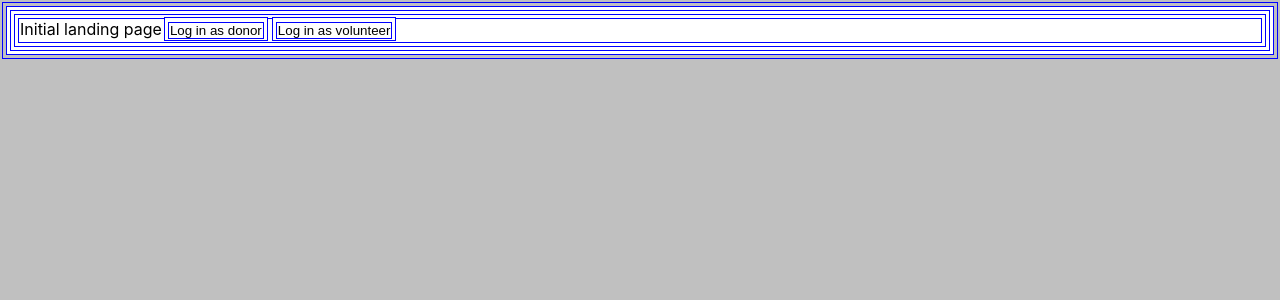
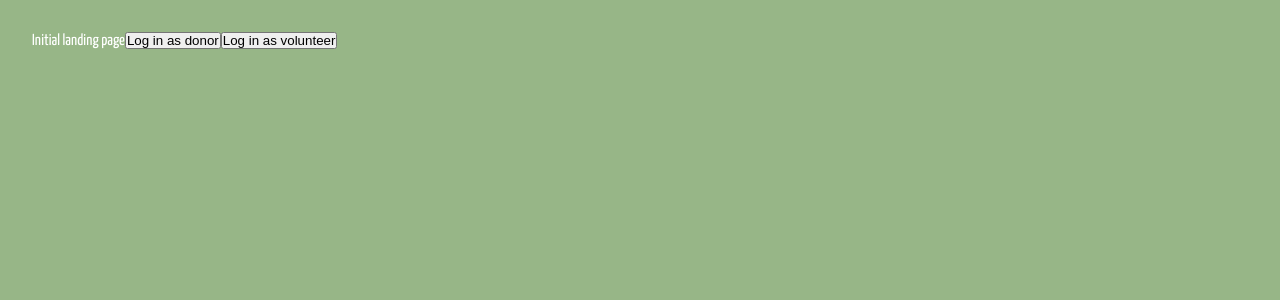
Before and after one commit to Replate2/Frontend, a React (Create React App) app: page / in a window 1280 px wide. Shown: the top 300 px of the page. Built offline with nearby package versions, Linux system fonts and the light colour scheme; a web font is replaced by a local one.

Commit message:
style App.js

```diff
--- a/src/App.js
+++ b/src/App.js
@@ -3,7 +3,7 @@ import {Switch, Route} from "react-router-dom";
 import Landing from "./components/landing";
 import Donor from "./components/donor";
 import Volunteer from "./components/volunteer";
-
+import StyledApp from "./components/styled/StyledApp";
 
 // APP STRUCTURE:
 
@@ -24,7 +24,7 @@ import Volunteer from "./components/volunteer";
 
 function App() {
   return (
-    <div>
+    <StyledApp>
       <Switch>
         <Route path="/donor">
           <Donor />
@@ -36,7 +36,7 @@ function App() {
           <Landing />
         </Route>
       </Switch>
-    </div>
+    </StyledApp>
   );
 }
 
--- /dev/null
+++ b/src/components/styled/StyledApp.js
@@ -0,0 +1,14 @@
+import styled from "styled-components";
+
+const StyledApp = styled.div`
+    width: 100vw; height: 100vh;
+
+    background-color: ${props => props.theme.background.main};
+    color: ${props => props.theme.color.main};
+
+    padding: ${props => props.theme.margin.large};
+
+    ${props => props.theme.font.main};
+`;
+
+export default StyledApp;
--- a/src/data/theme.js
+++ b/src/data/theme.js
@@ -1,12 +1,12 @@
 const theme = {
     color: {
         main: "white",
-        section: "cbdac4",
-        highlight: "97b687",
+        section: "#cbdac4",
+        highlight: "#97b687",
     },
     background: {
-        main: "97b687",
-        section: "639450",
+        main: "#97b687",
+        section: "#639450",
         highlight: "white",
     },
     font: {
--- a/src/index.css
+++ b/src/index.css
@@ -1,13 +1,13 @@
 * {
   margin: 0; padding: 0; box-sizing: border-box; line-height: 1;
-  margin: 2px; padding: 1px;
+  /*margin: 2px; padding: 1px;
   border: 1px solid blue;
-  background-color: white;
+  background-color: white;*/
 }
 
-*:hover{
+/**:hover{
   background-color: silver;
-}
+}*/
 
 html{
   font-size: 62.5%;
```
